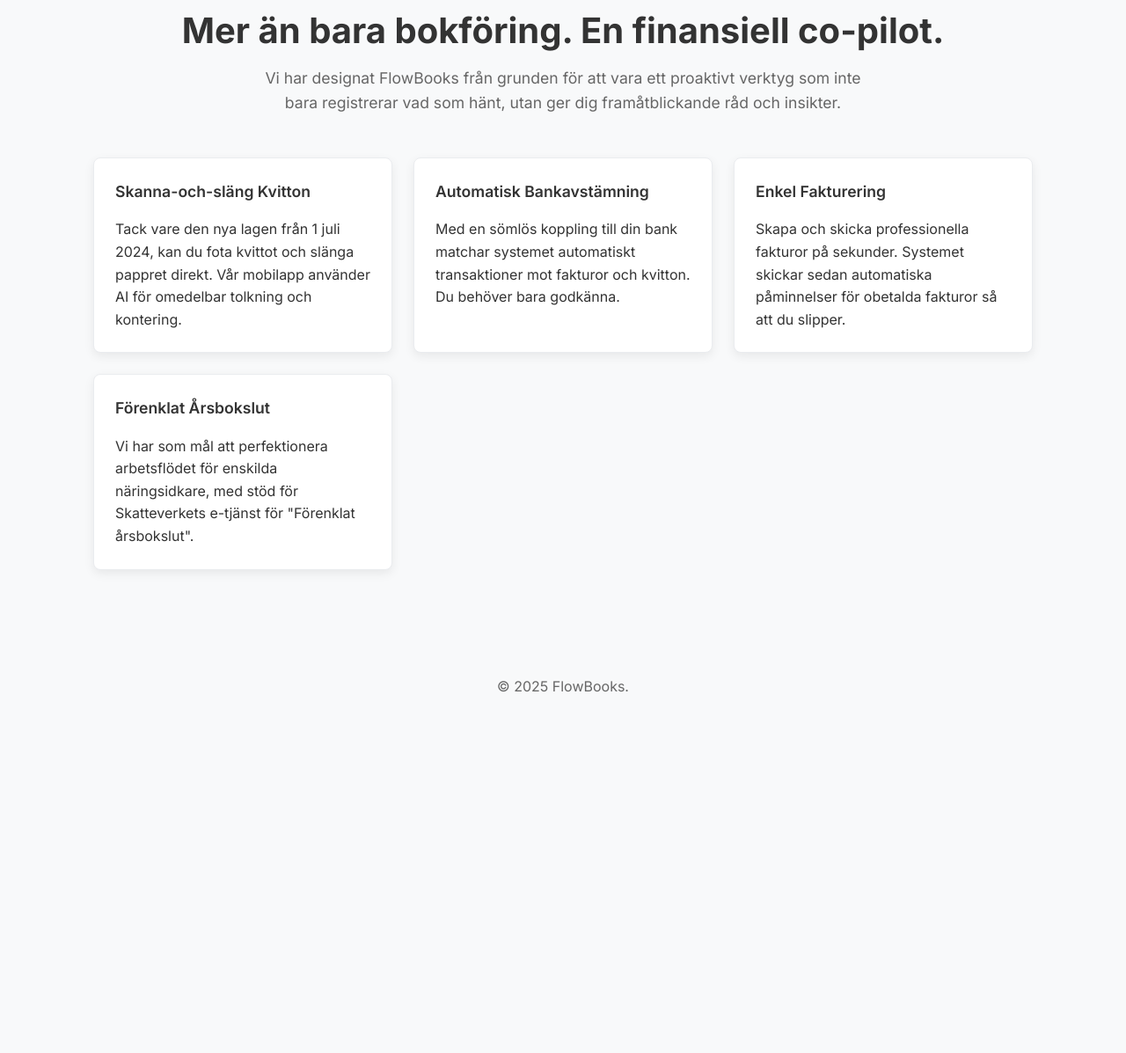
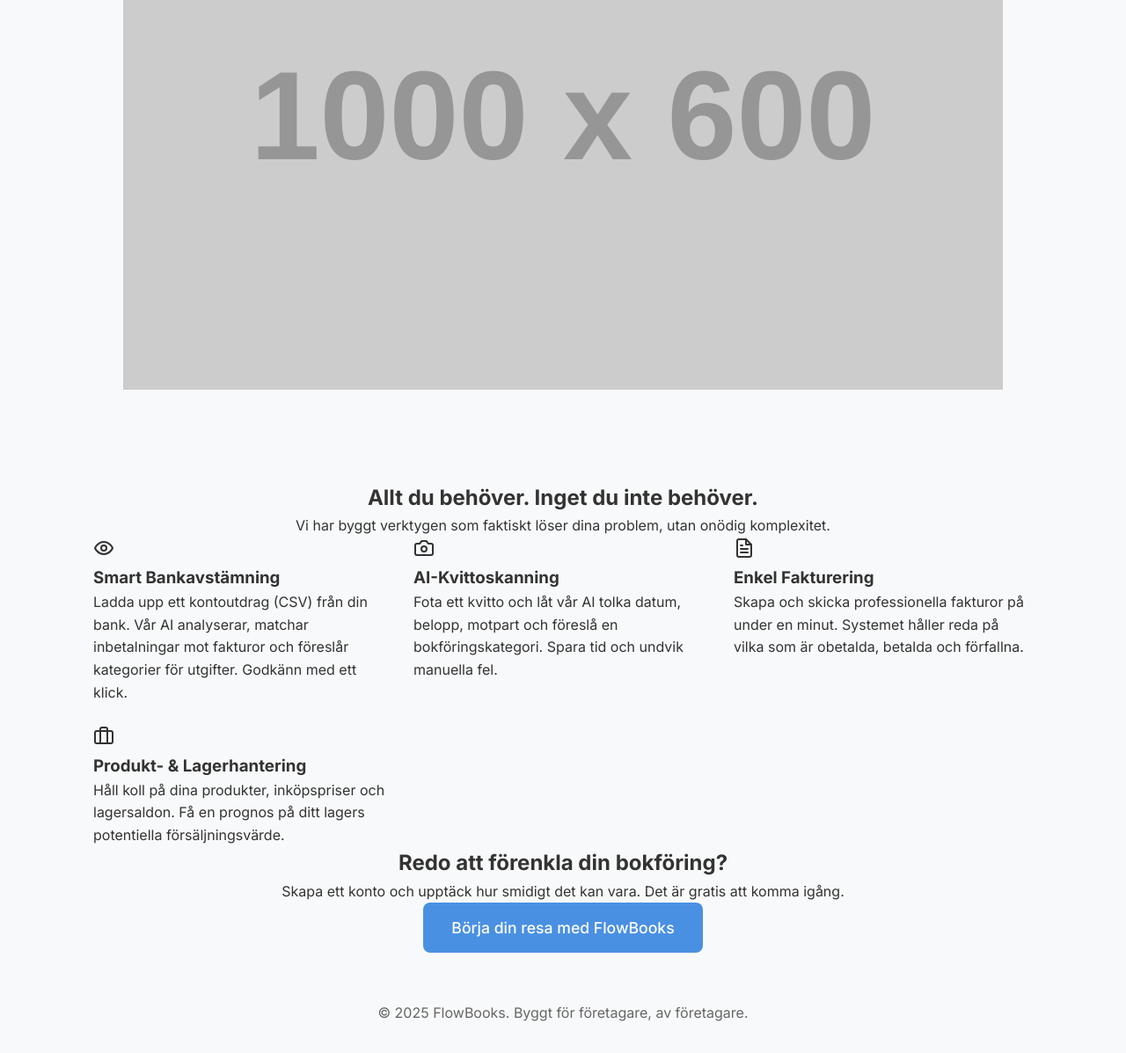
Before and after one commit to EWilliamHertz/Flowbooks3, a plain HTML site: page index.html in a window 1280 px wide. Shown: the part 580-1777 px from the top of the page at 88% size. Before the commit the page ends 1405 px from the top, so only its background shows below. Drawn offline with Linux system fonts and the light colour scheme; placeholder pictures from the web are drawn by us.

Commit message:
Update index.html

```diff
--- a/index.html
+++ b/index.html
@@ -3,7 +3,7 @@
 <head>
     <meta charset="UTF-8">
     <meta name="viewport" content="width=device-width, initial-scale=1.0">
-    <title>FlowBooks | Automatiserad Bokföring för Moderna Konsulter</title>
+    <title>FlowBooks | Smart Bokföring för Företagare</title>
     <link rel="stylesheet" href="style.css">
     <link rel="preconnect" href="https://fonts.googleapis.com">
     <link rel="preconnect" href="https://fonts.gstatic.com" crossorigin>
@@ -23,47 +23,79 @@
     </header>
 
     <main>
+        <!-- Hero Section -->
         <section id="hero" class="hero-section">
             <div class="container text-center">
-                <h1 class="hero-title">Bokföring på 15 minuter i månaden.</h1>
-                <p class="hero-subtitle">FlowBooks är den AI-drivna co-piloten för dig som modern konsult. Vi automatiserar din administration så att du kan fokusera på det du gör bäst, och vägleder dig aktivt till smartare finansiella beslut.</p>
-                <a href="register.html" class="btn btn-primary btn-large">Kom igång – Helt gratis</a>
+                <h1 class="hero-title">Din finansiella co-pilot.</h1>
+                <p class="hero-subtitle">FlowBooks automatiserar din bokföring med hjälp av AI så att du kan lägga mindre tid på pappersarbete och mer tid på din verksamhet. Skapat för den moderna företagaren.</p>
+                <a href="register.html" class="btn btn-primary btn-large">Testa FlowBooks gratis</a>
+                <div class="hero-image-container">
+                    <img src="https://placehold.co/1000x600/EFEFEF/333333?text=FlowBooks+Dashboard" alt="Skärmdump av FlowBooks översiktspanel" class="hero-image">
+                </div>
             </div>
         </section>
 
-        <section id="features" style="padding: 4rem 0;">
+        <!-- Features Section -->
+        <section id="features" class="features-section">
             <div class="container">
-                <div class="text-center" style="margin-bottom: 3rem;">
-                    <h2 style="font-size: 2.5rem; font-weight: 700; margin-bottom: 0.5rem;">Mer än bara bokföring. En finansiell co-pilot.</h2>
-                    <p style="font-size: 1.1rem; color: var(--text-color-light); max-width: 700px; margin: auto;">Vi har designat FlowBooks från grunden för att vara ett proaktivt verktyg som inte bara registrerar vad som hänt, utan ger dig framåtblickande råd och insikter.</p>
+                <div class="section-header text-center">
+                    <h2>Allt du behöver. Inget du inte behöver.</h2>
+                    <p>Vi har byggt verktygen som faktiskt löser dina problem, utan onödig komplexitet.</p>
                 </div>
 
                 <div class="features-grid">
-                    <div class="card">
-                        <h3 class="card-title">Skanna-och-släng Kvitton</h3>
-                        <p>Tack vare den nya lagen från 1 juli 2024, kan du fota kvittot och slänga pappret direkt. Vår mobilapp använder AI för omedelbar tolkning och kontering.</p>
+                    <!-- Feature Card 1: Bank Reconciliation -->
+                    <div class="feature-card">
+                        <div class="feature-icon">
+                            <svg xmlns="http://www.w3.org/2000/svg" width="24" height="24" viewBox="0 0 24 24" fill="none" stroke="currentColor" stroke-width="2" stroke-linecap="round" stroke-linejoin="round"><path d="M2 12s3-7 10-7 10 7 10 7-3 7-10 7-10-7-10-7Z"/><circle cx="12" cy="12" r="3"/></svg>
+                        </div>
+                        <h3>Smart Bankavstämning</h3>
+                        <p>Ladda upp ett kontoutdrag (CSV) från din bank. Vår AI analyserar, matchar inbetalningar mot fakturor och föreslår kategorier för utgifter. Godkänn med ett klick.</p>
                     </div>
-                    <div class="card">
-                        <h3 class="card-title">Automatisk Bankavstämning</h3>
-                        <p>Med en sömlös koppling till din bank matchar systemet automatiskt transaktioner mot fakturor och kvitton. Du behöver bara godkänna.</p>
+
+                    <!-- Feature Card 2: AI Receipt Scanning -->
+                    <div class="feature-card">
+                        <div class="feature-icon">
+                            <svg xmlns="http://www.w3.org/2000/svg" width="24" height="24" viewBox="0 0 24 24" fill="none" stroke="currentColor" stroke-width="2" stroke-linecap="round" stroke-linejoin="round"><path d="M14.5 4h-5L7 7H4a2 2 0 0 0-2 2v9a2 2 0 0 0 2 2h16a2 2 0 0 0 2-2V9a2 2 0 0 0-2-2h-3l-2.5-3z"/><circle cx="12" cy="13" r="3"/></svg>
+                        </div>
+                        <h3>AI-Kvittoskanning</h3>
+                        <p>Fota ett kvitto och låt vår AI tolka datum, belopp, motpart och föreslå en bokföringskategori. Spara tid och undvik manuella fel.</p>
                     </div>
-                    <div class="card">
-                        <h3 class="card-title">Enkel Fakturering</h3>
-                        <p>Skapa och skicka professionella fakturor på sekunder. Systemet skickar sedan automatiska påminnelser för obetalda fakturor så att du slipper.</p>
+
+                    <!-- Feature Card 3: Invoicing -->
+                    <div class="feature-card">
+                        <div class="feature-icon">
+                            <svg xmlns="http://www.w3.org/2000/svg" width="24" height="24" viewBox="0 0 24 24" fill="none" stroke="currentColor" stroke-width="2" stroke-linecap="round" stroke-linejoin="round"><path d="M14 2H6a2 2 0 0 0-2 2v16a2 2 0 0 0 2 2h12a2 2 0 0 0 2-2V8z"/><polyline points="14 2 14 8 20 8"/><line x1="16" y1="13" x2="8" y2="13"/><line x1="16" y1="17" x2="8" y2="17"/><polyline points="10 9 9 9 8 9"/></svg>
+                        </div>
+                        <h3>Enkel Fakturering</h3>
+                        <p>Skapa och skicka professionella fakturor på under en minut. Systemet håller reda på vilka som är obetalda, betalda och förfallna.</p>
                     </div>
-                     <div class="card">
-                        <h3 class="card-title">Förenklat Årsbokslut</h3>
-                        <p>Vi har som mål att perfektionera arbetsflödet för enskilda näringsidkare, med stöd för Skatteverkets e-tjänst för "Förenklat årsbokslut".</p>
+
+                    <!-- Feature Card 4: Products & Inventory -->
+                    <div class="feature-card">
+                        <div class="feature-icon">
+                            <svg xmlns="http://www.w3.org/2000/svg" width="24" height="24" viewBox="0 0 24 24" fill="none" stroke="currentColor" stroke-width="2" stroke-linecap="round" stroke-linejoin="round"><rect x="2" y="7" width="20" height="14" rx="2" ry="2"/><path d="M16 21V5a2 2 0 0 0-2-2h-4a2 2 0 0 0-2 2v16"/></svg>
+                        </div>
+                        <h3>Produkt- & Lagerhantering</h3>
+                        <p>Håll koll på dina produkter, inköpspriser och lagersaldon. Få en prognos på ditt lagers potentiella försäljningsvärde.</p>
                     </div>
                 </div>
             </div>
         </section>
 
+        <!-- Final CTA Section -->
+        <section class="cta-section">
+            <div class="container text-center">
+                <h2>Redo att förenkla din bokföring?</h2>
+                <p>Skapa ett konto och upptäck hur smidigt det kan vara. Det är gratis att komma igång.</p>
+                <a href="register.html" class="btn btn-primary btn-large">Börja din resa med FlowBooks</a>
+            </div>
+        </section>
     </main>
 
     <footer class="landing-footer">
         <div class="container">
-            <p>&copy; 2025 FlowBooks.</p>
+            <p>&copy; 2025 FlowBooks. Byggt för företagare, av företagare.</p>
         </div>
     </footer>
 </body>
```
